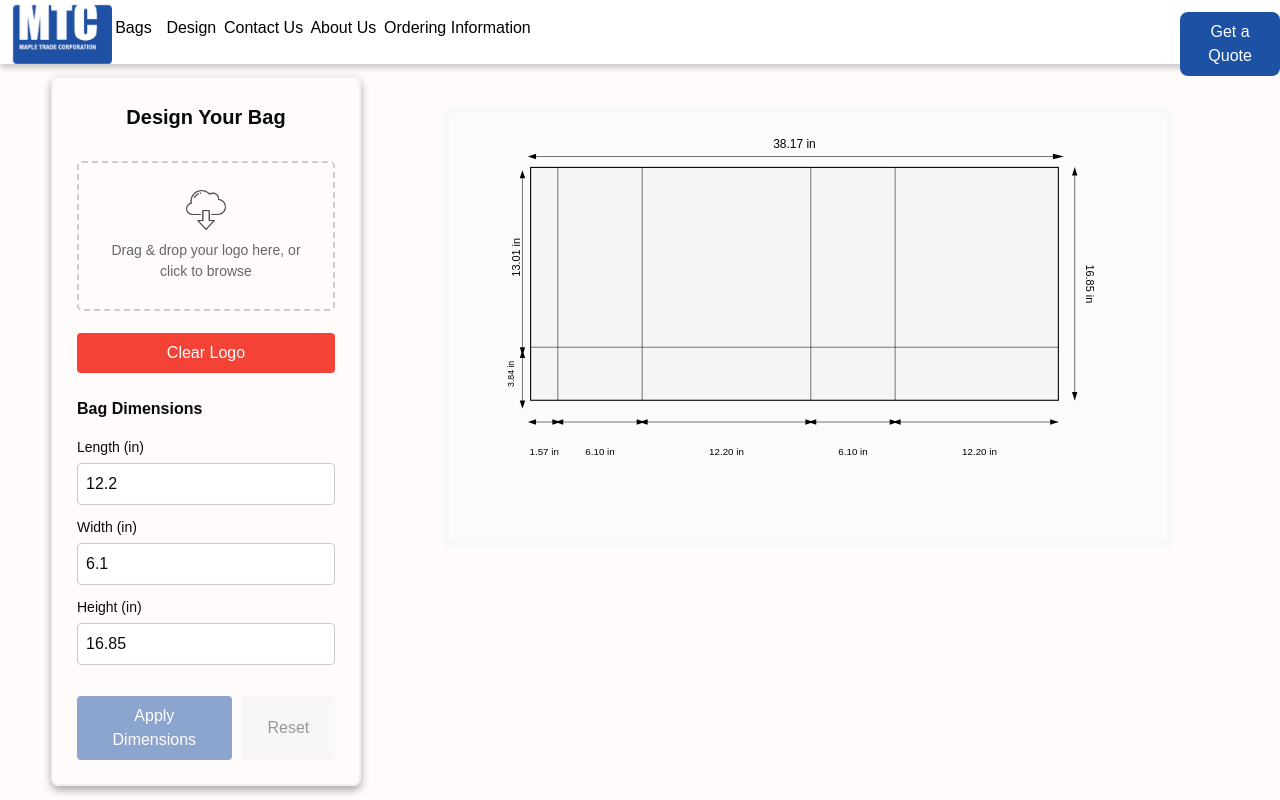
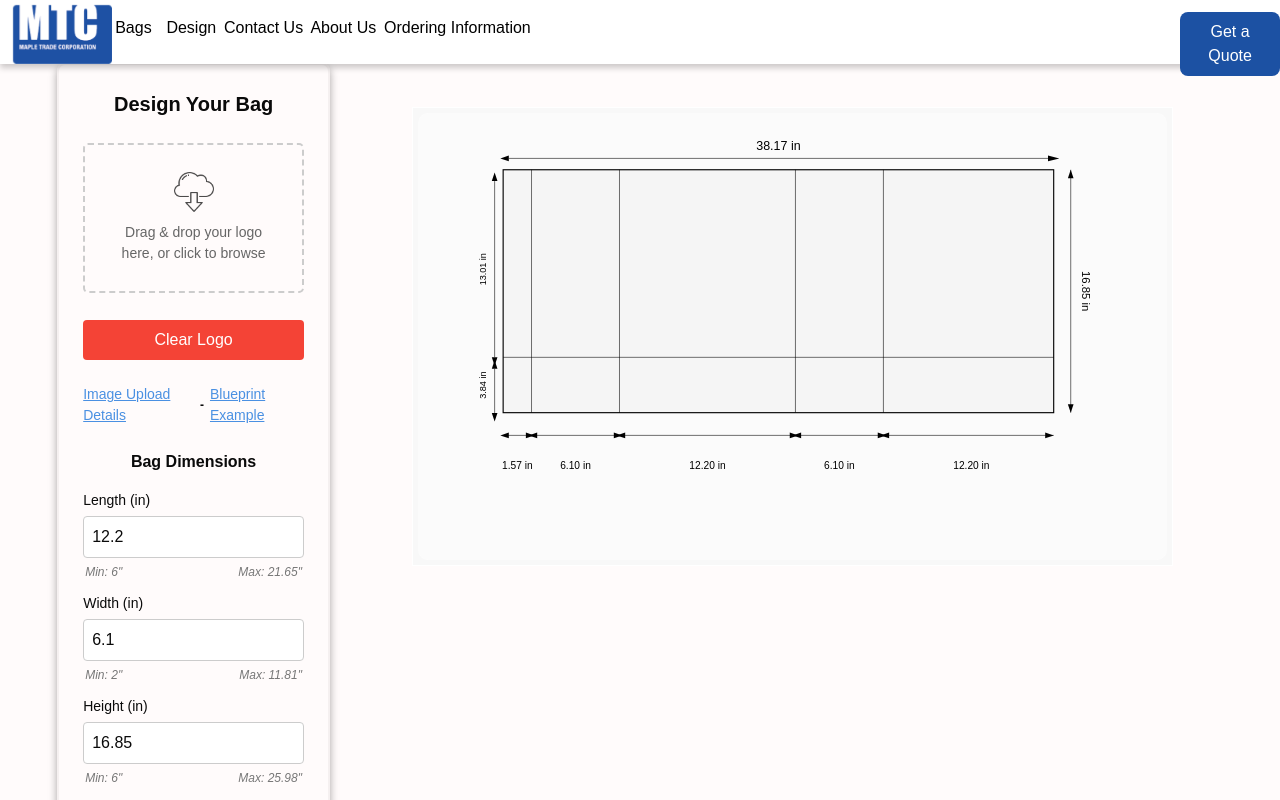
Before and after one commit to paul-ngyn/TKN-Paperbags, a Next.js app: page /design in a window 1280 px wide. Shown: the top 800 px of the page. Built offline with nearby package versions, Linux system fonts and the light colour scheme.

Commit message:
inch conversion

```diff
--- a/app/components/BagBlueprint/BagBlueprint.tsx
+++ b/app/components/BagBlueprint/BagBlueprint.tsx
@@ -153,7 +153,7 @@ const BagBlueprint: React.FC<BagBlueprintProps> = ({
       width: requiredWidth,
       height: requiredHeight
     };
-  }, [totalWidth, totalHeight, measurementTextY]);
+  }, [totalWidth, measurementTextY]);
 
   return (
     <svg
@@ -221,10 +221,10 @@ const BagBlueprint: React.FC<BagBlueprintProps> = ({
 
       {/* 3. Tabside Height (left) - Now calculated as totalHeight - tabLength */}
       <text
-        x="30"
-        y={50 + tabsideHeight / 2}
+        x="20"
+        y={40 + tabsideHeight / 2}
         textAnchor="middle"
-        fontSize="20"
+        fontSize="16"
         fill="#000"
         transform={`rotate(-90, 30, ${50 + tabsideHeight / 2})`}
       >
--- a/app/components/Sidebar/Sidebar.module.css
+++ b/app/components/Sidebar/Sidebar.module.css
@@ -7,22 +7,23 @@
   border-radius: 8px;
   box-shadow: 0 4px 8px rgba(0, 0, 0, 0.35);
   height: auto;
-  width: 25%;
+  width: 22%;
   max-width: 30%;
-  margin-left: 2.5%;
-  margin-top: 4.5%;
+  margin-left: 3%;
+  margin-top: 3.5%;
+  margin-bottom: 5%;
 }
 
 .sidebarTitle {
   font-size: 20px;
   font-weight: bold;
-  margin-bottom: 5px;
   text-align: center;
 }
 
 .sectionTitle {
   font-size: 16px;
   font-weight: bold;
+  align-self: center;
 }
 
 /* Dimension section */
@@ -60,6 +61,71 @@
   display: flex;
   gap: 10px;
   margin-top: 15px;
+}
+
+.buttonInfoGroup {
+  display: flex;
+  flex-direction: column;
+  gap: 10px;
+  width: 100%;
+  margin-top: 5px;
+}
+
+.dimensionLimits {
+  display: flex;
+  justify-content: space-between;
+}
+
+.minDimension {
+  font-size: 12px;
+  color: #777;
+  font-style: italic;
+  padding-left: 2px;
+}
+
+.maxDimension {
+  font-size: 12px;
+  color: #777;
+  text-align: right;
+  font-style: italic;
+  padding-right: 2px;
+}
+
+.infoLinkContainer {
+  display: flex;
+  justify-content: center;
+  align-items: center;
+  gap: 6px;
+}
+
+.infoLink {
+  color: #4a90e2;
+  font-size: 14px;
+  text-decoration: underline;
+  cursor: pointer;
+}
+
+.infoLink:hover {
+  color: #2a6fc9;
+}
+
+.linkSeparator {
+  color: #0c0c0c;
+  font-size: 12px;
+  font-weight: bold;
+}
+
+.outOfRange {
+  border-color: #ff6b6b;
+  background-color: rgba(255, 107, 107, 0.05);
+}
+
+.dimensionInput {
+  padding: 8px;
+  border: 1px solid #ccc;
+  border-radius: 4px;
+  width: 100%;
+  box-sizing: border-box;
 }
 
 .applyButton, .resetButton, .clearButton {
--- a/app/components/Sidebar/Sidebar.tsx
+++ b/app/components/Sidebar/Sidebar.tsx
@@ -1,6 +1,7 @@
 "use client";
 import React, { useState, useEffect } from "react";
 import Image from "next/image";
+import Link from "next/link"; // Import Link from next/link
 import styles from "./Sidebar.module.css";
 import downloadicon from "../../public/downloadicon.png";
 
@@ -28,6 +29,20 @@ const Sidebar: React.FC<SidebarProps> = ({
   handleDimensionChange,
   startEditingDimensions = () => {} // Default empty function if prop not provided
 }) => {
+  // Define max dimensions in inches
+
+  const MAX_DIMENSIONS = {
+    length: 21.65,
+    width: 11.81,
+    height: 25.98
+  };
+
+  const MIN_DIMENSIONS = {
+    length: 6,
+    width: 2,
+    height: 6
+  };
+
   // Improved conversion factors with precise handling
   const mmToInches = (mm: number) => {
     // Exact conversion
@@ -41,8 +56,8 @@ const Sidebar: React.FC<SidebarProps> = ({
 
     // Check if we're very close to a common inch value
     for (const value of commonInches) {
-      // If within 0.05 inches (about 1.27mm), treat as the clean value
-      if (Math.abs(exactInches - value) < 0.05) {
+      // If within 0.005 inches treat as the clean value
+      if (Math.abs(exactInches - value) < 0.005) {
         return value;
       }
     }
@@ -96,15 +111,6 @@ const Sidebar: React.FC<SidebarProps> = ({
       width: formatDisplayValue(widthInches),
       height: formatDisplayValue(heightInches)
     });
-
-    // Debug info to help diagnose issues
-    console.log("Dimensions from props (mm):", dimensions);
-    console.log("Converted to inches:", { lengthInches, widthInches, heightInches });
-    console.log("Formatted for display:", {
-      length: formatDisplayValue(lengthInches),
-      width: formatDisplayValue(widthInches),
-      height: formatDisplayValue(heightInches)
-    });
   }, [dimensions]);
 
   // Format display values - show whole numbers as integers
@@ -131,7 +137,7 @@ const Sidebar: React.FC<SidebarProps> = ({
     if (value && !isNaN(parseFloat(value))) {
       const numValue = parseFloat(value);
 
-      // Update the numeric state as well
+      // Store the user's value without enforcing limits
       setTempDimensionsInches({
         ...tempDimensionsInches,
         [name]: numValue
@@ -144,16 +150,29 @@ const Sidebar: React.FC<SidebarProps> = ({
 
   // Apply dimension changes when button is clicked
   const applyDimensions = () => {
-    // Convert inches back to mm when sending to parent component
-    // Use precise conversion to maintain accuracy
-    const newDimensions = {
-      length: inchesToMm(tempDimensionsInches.length),
-      width: inchesToMm(tempDimensionsInches.width),
-      height: inchesToMm(tempDimensionsInches.height)
+    // First, enforce min/max limits before applying
+    const clampedDimensions = {
+      length: Math.min(Math.max(tempDimensionsInches.length, MIN_DIMENSIONS.length), MAX_DIMENSIONS.length),
+      width: Math.min(Math.max(tempDimensionsInches.width, MIN_DIMENSIONS.width), MAX_DIMENSIONS.width),
+      height: Math.min(Math.max(tempDimensionsInches.height, MIN_DIMENSIONS.height), MAX_DIMENSIONS.height)
     };
 
-    console.log("Applying new dimensions (inches):", tempDimensionsInches);
-    console.log("Converted to mm for storage:", newDimensions);
+    // Update the input values to reflect any clamping
+    setInputValues({
+      length: formatDisplayValue(clampedDimensions.length),
+      width: formatDisplayValue(clampedDimensions.width),
+      height: formatDisplayValue(clampedDimensions.height)
+    });
+
+    // Update the temp dimensions with clamped values
+    setTempDimensionsInches(clampedDimensions);
+
+    // Convert inches back to mm when sending to parent component
+    const newDimensions = {
+      length: inchesToMm(clampedDimensions.length),
+      width: inchesToMm(clampedDimensions.width),
+      height: inchesToMm(clampedDimensions.height)
+    };
 
     handleDimensionChange(newDimensions);
   };
@@ -234,6 +253,26 @@ const Sidebar: React.FC<SidebarProps> = ({
     );
   };
 
+  // Check if values are outside min/max limits
+  const dimensionOutOfRange = (name: string, value: number): boolean => {
+    if (name === 'length') {
+      return value < MIN_DIMENSIONS.length || value > MAX_DIMENSIONS.length;
+    } else if (name === 'width') {
+      return value < MIN_DIMENSIONS.width || value > MAX_DIMENSIONS.width;
+    } else if (name === 'height') {
+      return value < MIN_DIMENSIONS.height || value > MAX_DIMENSIONS.height;
+    }
+    return false;
+  };
+
+  // Visual feedback if value is outside limits
+  const getInputClass = (name: string): string => {
+    const value = tempDimensionsInches[name as keyof typeof tempDimensionsInches];
+    return dimensionOutOfRange(name, value)
+      ? `${styles.dimensionInput} ${styles.outOfRange}`
+      : styles.dimensionInput;
+  };
+
   return (
     <div className={styles.sidebarContainer}>
       <h2 className={styles.sidebarTitle}>Design Your Bag</h2>
@@ -263,9 +302,26 @@ const Sidebar: React.FC<SidebarProps> = ({
             style={{ display: "none" }}
           />
         </div>
-        <button onClick={handleClearClick} className={styles.clearButton}>
-          Clear Logo
-        </button>
+        <div className={styles.buttonInfoGroup}>
+          <button onClick={handleClearClick} className={styles.clearButton}>
+            Clear Logo
+          </button>
+        </div>
+      </div>
+
+      <div className={styles.infoLinkContainer}>
+        <Link href="/orderinfo" className={styles.infoLink}>
+          Image Upload Details
+        </Link>
+        <span className={styles.linkSeparator}>-</span>
+        <Link
+          href="/blueprintexample.png"
+          className={styles.infoLink}
+          target="_blank"
+          rel="noopener noreferrer"
+        >
+          Blueprint Example
+        </Link>
       </div>
 
       <div className={styles.dimensionContainer}>
@@ -279,11 +335,15 @@ const Sidebar: React.FC<SidebarProps> = ({
               name="length"
               value={inputValues.length}
               onChange={onDimensionChange}
-              min="4"
-              max="80"
+              min={MIN_DIMENSIONS.length}
+              max={MAX_DIMENSIONS.length}
               step="0.01"
-              className={styles.dimensionInput}
+              className={getInputClass('length')}
             />
+            <div className={styles.dimensionLimits}>
+              <span className={styles.minDimension}>Min: {MIN_DIMENSIONS.length}&quot;</span>
+              <span className={styles.maxDimension}>Max: {MAX_DIMENSIONS.length}&quot;</span>
+            </div>
           </div>
 
           <div className={styles.inputGroup}>
@@ -294,11 +354,15 @@ const Sidebar: React.FC<SidebarProps> = ({
               name="width"
               value={inputValues.width}
               onChange={onDimensionChange}
-              min="2"
-              max="20"
+              min={MIN_DIMENSIONS.width}
+              max={MAX_DIMENSIONS.width}
               step="0.01"
-              className={styles.dimensionInput}
+              className={getInputClass('width')}
             />
+            <div className={styles.dimensionLimits}>
+              <span className={styles.minDimension}>Min: {MIN_DIMENSIONS.width}&quot;</span>
+              <span className={styles.maxDimension}>Max: {MAX_DIMENSIONS.width}&quot;</span>
+            </div>
           </div>
 
           <div className={styles.inputGroup}>
@@ -309,11 +373,15 @@ const Sidebar: React.FC<SidebarProps> = ({
               name="height"
               value={inputValues.height}
               onChange={onDimensionChange}
-              min="4"
-              max="40"
+              min={MIN_DIMENSIONS.height}
+              max={MAX_DIMENSIONS.height}
               step="0.01"
-              className={styles.dimensionInput}
+              className={getInputClass('height')}
             />
+            <div className={styles.dimensionLimits}>
+              <span className={styles.minDimension}>Min: {MIN_DIMENSIONS.height}&quot;</span>
+              <span className={styles.maxDimension}>Max: {MAX_DIMENSIONS.height}&quot;</span>
+            </div>
           </div>
         </div>
 
```
